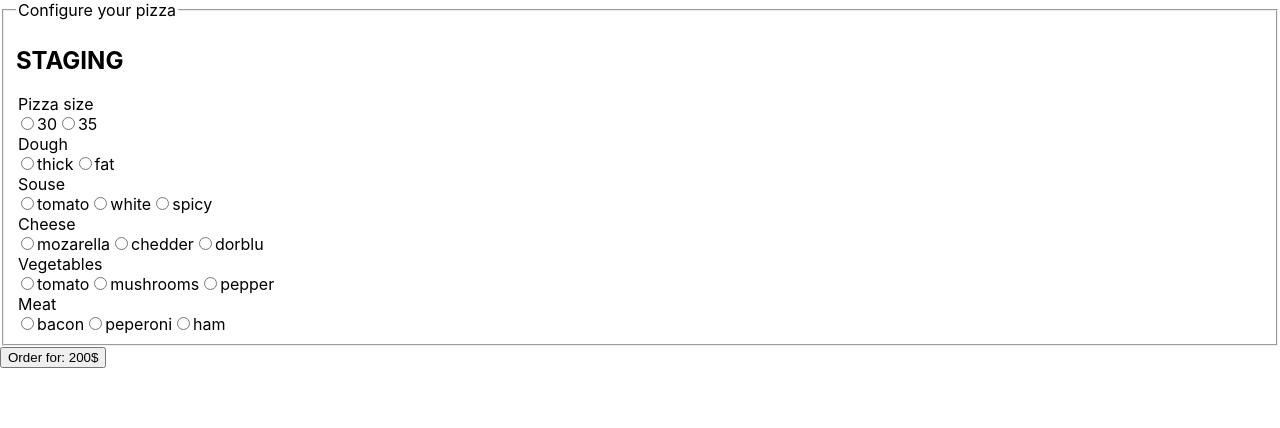
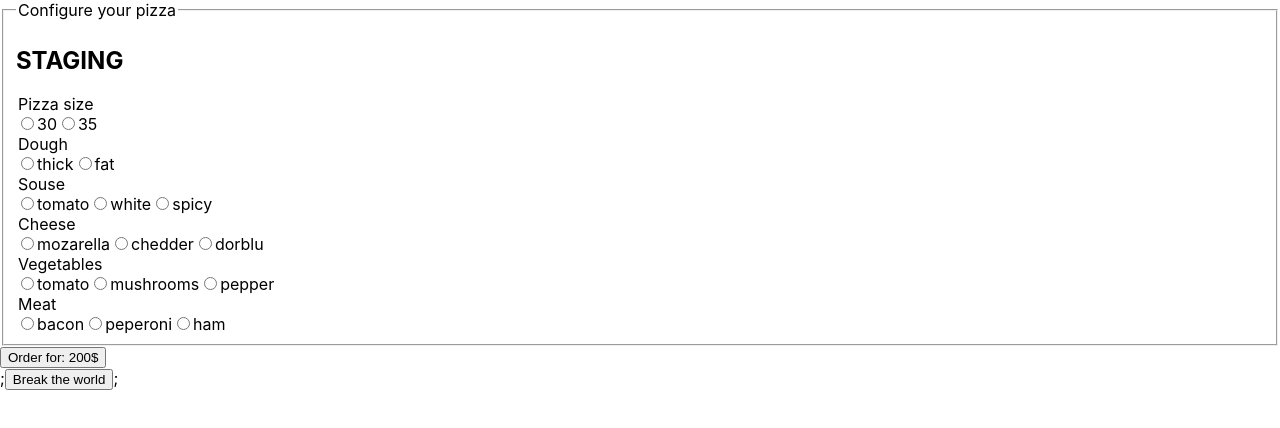
Before and after one commit to shalginov/pizza-hat, a React (Create React App) app: page / in a window 1280 px wide. Shown: the top 428 px of the page. Built offline with nearby package versions, Linux system fonts and the light colour scheme.

Commit message:
add sentry and break button

```diff
--- a/package.json
+++ b/package.json
@@ -3,6 +3,8 @@
   "version": "0.1.0",
   "private": true,
   "dependencies": {
+    "@sentry/react": "^6.4.1",
+    "@sentry/tracing": "^6.4.1",
     "@testing-library/jest-dom": "^5.12.0",
     "@testing-library/react": "^11.2.6",
     "@testing-library/user-event": "^12.8.3",
--- a/src/App.js
+++ b/src/App.js
@@ -15,7 +15,10 @@ function App() {
   }
 
   if (submitted) return <PizzaCheckouter pizza={pizzaConfig} />;
-   return <PizzaConfigurator pizzaSetter={setPizza} pizza={pizzaConfig} handlerSubmitted={setterSubmitted}  />;
+   return <div>
+    <PizzaConfigurator pizzaSetter={setPizza} pizza={pizzaConfig} handlerSubmitted={setterSubmitted}  />;
+    <button onClick={()=> {throw new Error("Something went wrong")}}>Break the world</button>;
+   </div>
 }
 
 export default App;
--- a/src/index.js
+++ b/src/index.js
@@ -3,6 +3,19 @@ import ReactDOM from 'react-dom';
 import './index.css';
 import App from './App';
 import reportWebVitals from './reportWebVitals';
+import * as Sentry from "@sentry/react";
+import { Integrations } from "@sentry/tracing";
+
+Sentry.init({
+  dsn: "https://937881710f1b4875ac0d38d1c7c67b8c@o717325.ingest.sentry.io/5779821",
+  integrations: [new Integrations.BrowserTracing()],
+
+  // Set tracesSampleRate to 1.0 to capture 100%
+  // of transactions for performance monitoring.
+  // We recommend adjusting this value in production
+  tracesSampleRate: 1.0,
+});
+
 
 ReactDOM.render(
   <React.StrictMode>
```
Also changed, not shown: 1 other file (tests, documents, lock files or other folders).
